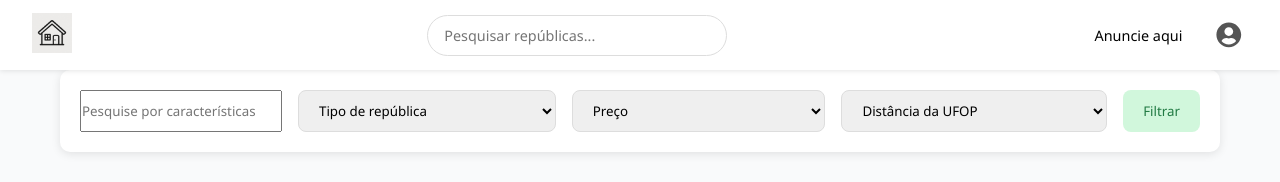
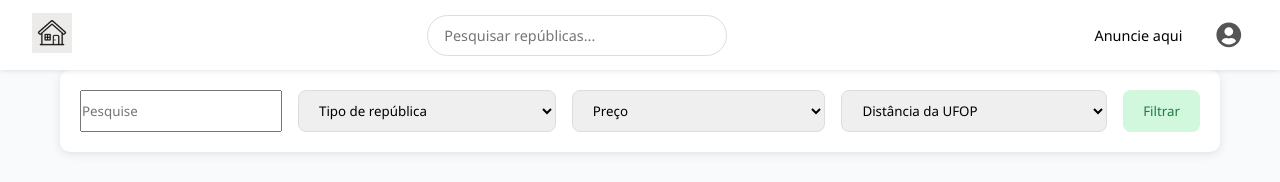
Before and after one commit to Vianjus/guia-de-republicas, a React (Create React App) app in the folder costs/: page / in a window 1280 px wide. Shown: the top 182 px of the page. Built offline with nearby package versions, Linux system fonts and the light colour scheme.

Commit message:
Revisado pela professora e modificado as sugestões

```diff
--- a/costs/src/pages/Home.jsx
+++ b/costs/src/pages/Home.jsx
@@ -99,7 +99,7 @@ export default function Home() {
 
           <input
             type="text"
-            placeholder="Pesquise por características"
+            placeholder="Pesquise"
             value={palavraChave}
             onChange={(e) => setPalavraChave(e.target.value)}
           />
```
Also changed, not shown: 1 other file (tests, documents, lock files or other folders).
